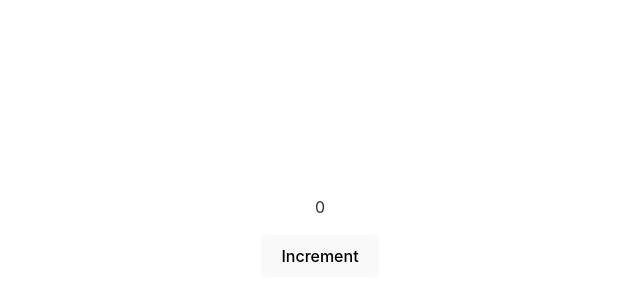
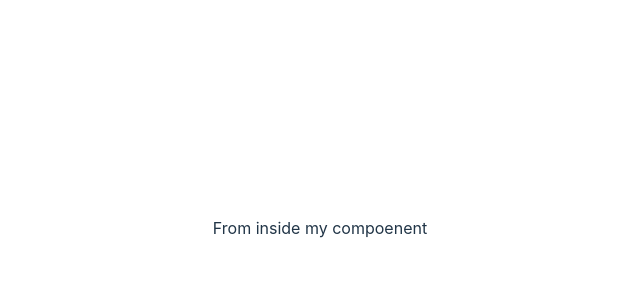
Before and after one commit to somesh-mesh/harkirat_cohort, a React (Vite) app in the folder week 9.1/hooks-prac/: page / in a window 1280 px wide. Shown: the part 172-472 px from the top of the page, without its empty margins (320-960 px from the left). Built offline with nearby package versions, Linux system fonts and the light colour scheme.

Commit message:
lifecycle react

```diff
--- a/week 9.1/hooks-prac/src/App.jsx
+++ b/week 9.1/hooks-prac/src/App.jsx
@@ -1,7 +1,5 @@
-import { useState } from 'react'
-import reactLogo from './assets/react.svg'
-import viteLogo from '/vite.svg'
-import React from 'react'
+import React, { useState, useEffect } from 'react';
+// import React from 'react'
 import './App.css'
 
 function App() {
@@ -34,28 +32,45 @@ function App() {
 // }
 
 
-class MyComponent extends React.Component {
-  constructor(props) {
-    super(props);
-    this.state = { count: 0 };
-  }
+// class MyComponent extends React.Component {
+//   constructor(props) {
+//     super(props);
+//     this.state = { count: 0 };
+//   }
 
-  incrementCount = () => {
-    this.setState({ count: this.state.count + 1 });
-  }
+//   incrementCount = () => {
+//     this.setState({ count: this.state.count + 1 });
+//   }
 
-  render() {
-    return (
-      <div>
-        <p>{this.state.count}</p>
-        <button onClick={this.incrementCount}>Increment</button>
-      </div>
-    )
-  }
+//   render() {
+//     return (
+//       <div>
+//         <p>{this.state.count}</p>
+//         <button onClick={this.incrementCount}>Increment</button>
+//       </div>
+//     )
+//   }
 
+function MyComponent() {
+  useEffect(() => {
 
+    console.error("Component: mounted");
+
+    return () => {
+      // Cleanup code (similar to componentWillUnmount)
+      console.error("Component: unmounted");
+    };
+  }, []);
+
+  // Render UI
+
+  return <div>
+    From inside my compoenent
+  </div>
 
 }
+
+// }
 
 
 
```
